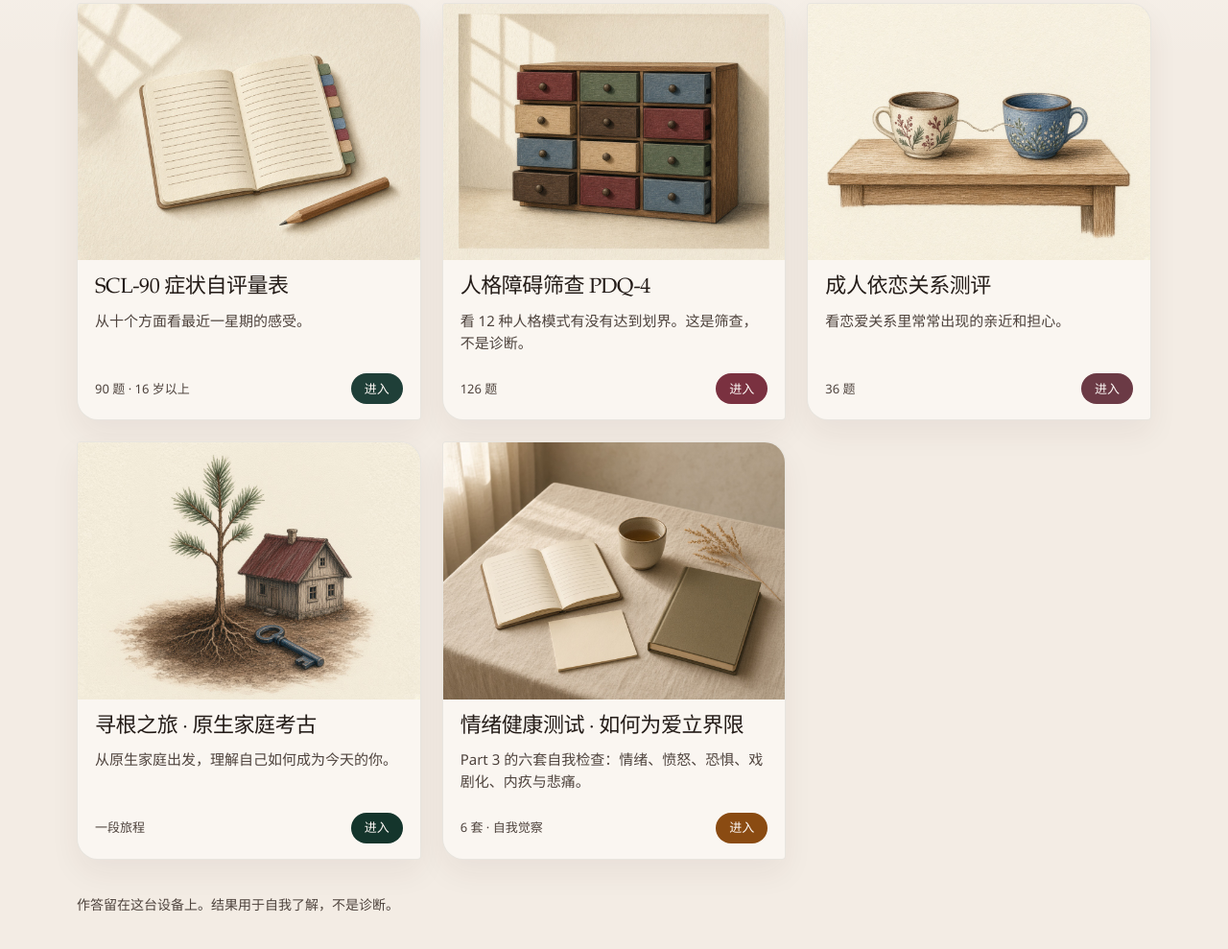
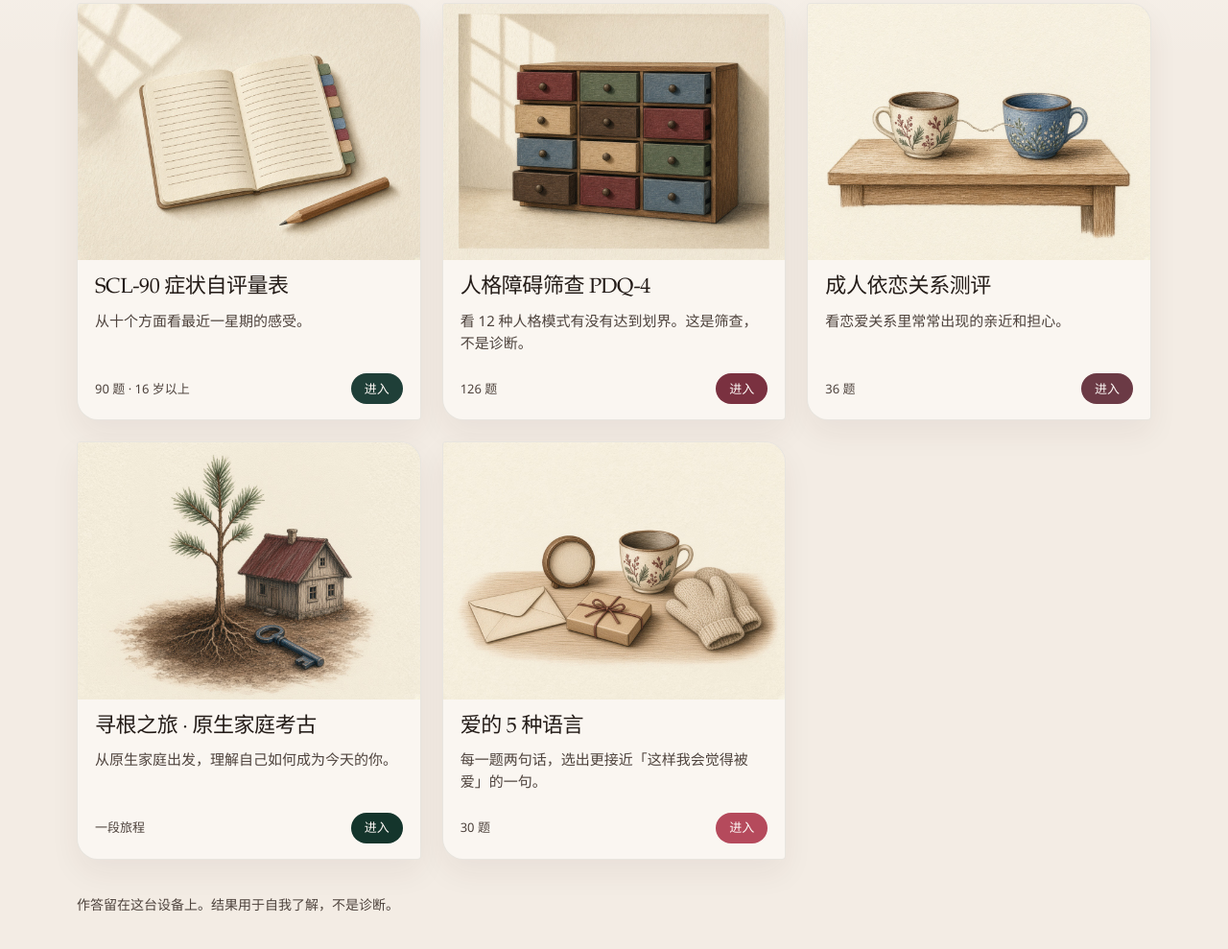
Before and after one commit to xiangshu3721/mindtest-web, a website: page index.html in a window 1280 px wide. Shown: the part 219-1208 px from the top of the page at 96% size. Drawn offline with Linux system fonts and the light colour scheme.

Commit message:
Add the five love languages test to the end of the catalog.
Co-authored-by: Cursor <cursoragent@cursor.com>

```diff
--- a/index.html
+++ b/index.html
@@ -63,13 +63,12 @@
           </a>
         </li>
         <li>
-          <a class="plate" href="beattie/index.html" style="--mark:#8a4b12">
-            <!-- img/beattie.jpg: original still life for this plate, not from the book. See DESIGN.md. -->
-            <img src="img/beattie.jpg" alt="" width="1152" height="864" />
+          <a class="plate" href="https://xiangshu3721.github.io/5loves/" style="--mark:#b54a5c">
+            <img src="img/loves.jpg" alt="" width="1152" height="864" />
             <span class="copy">
-              <strong>情绪健康测试 · 如何为爱立界限</strong>
-              <span class="blurb">Part 3 的六套自我检查：情绪、愤怒、恐惧、戏剧化、内疚与悲痛。</span>
-              <span class="meta"><b>6 套 · 自我觉察</b><em>进入</em></span>
+              <strong>爱的 5 种语言</strong>
+              <span class="blurb">每一题两句话，选出更接近「这样我会觉得被爱」的一句。</span>
+              <span class="meta"><b>30 题</b><em>进入</em></span>
             </span>
           </a>
         </li>
```
Also changed, not shown: PRODUCT.md (+5 -5 lines), img/loves.jpg (added).
